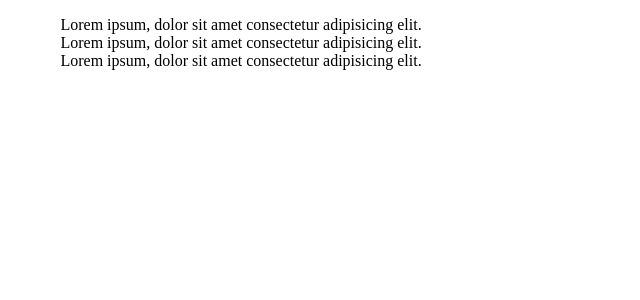
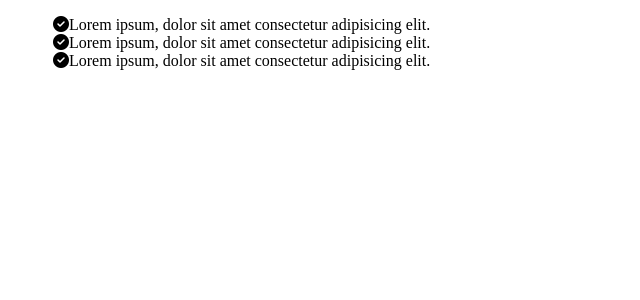
Before and after one commit to binaya-batas/outside_internship, a PHP site: page /CSS/Assessment-9/index.html in a window 1280 px wide. Shown: the top 300 px of the page, without its empty margins (0-640 px from the left). Run offline with PHP 8.4, Linux system fonts and the light colour scheme.

Commit message:
Assessment-9 icon fixed.

```diff
--- a/CSS/Assessment-9/index.html
+++ b/CSS/Assessment-9/index.html
@@ -5,7 +5,7 @@
     <meta http-equiv="X-UA-Compatible" content="IE=edge">
     <meta name="viewport" content="width=device-width, initial-scale=1.0">
     <link rel="stylesheet" href="style.css">
-    <link rel="stylesheet" href="https://cdnjs.cloudflare.com/ajax/libs/font-awesome/6.2.0/css/all.css"></link>
+    <link rel="stylesheet" href="https://cdnjs.cloudflare.com/ajax/libs/font-awesome/6.2.1/css/all.min.css" integrity="sha512-MV7K8+y+gLIBoVD59lQIYicR65iaqukzvf/nwasF0nqhPay5w/9lJmVM2hMDcnK1OnMGCdVK+iQrJ7lzPJQd1w==" crossorigin="anonymous" referrerpolicy="no-referrer" />
     <title>Document</title>
 </head>
 <body>
--- a/CSS/Assessment-9/style.css
+++ b/CSS/Assessment-9/style.css
@@ -1,8 +1,10 @@
 ul li {
     list-style-type: none;
+    margin-left: 5px;
 }
 
 li::before {
+    font-family: "Font Awesome 5 Free";
     content: '\f058';
     font-weight: bold;
 }
```
